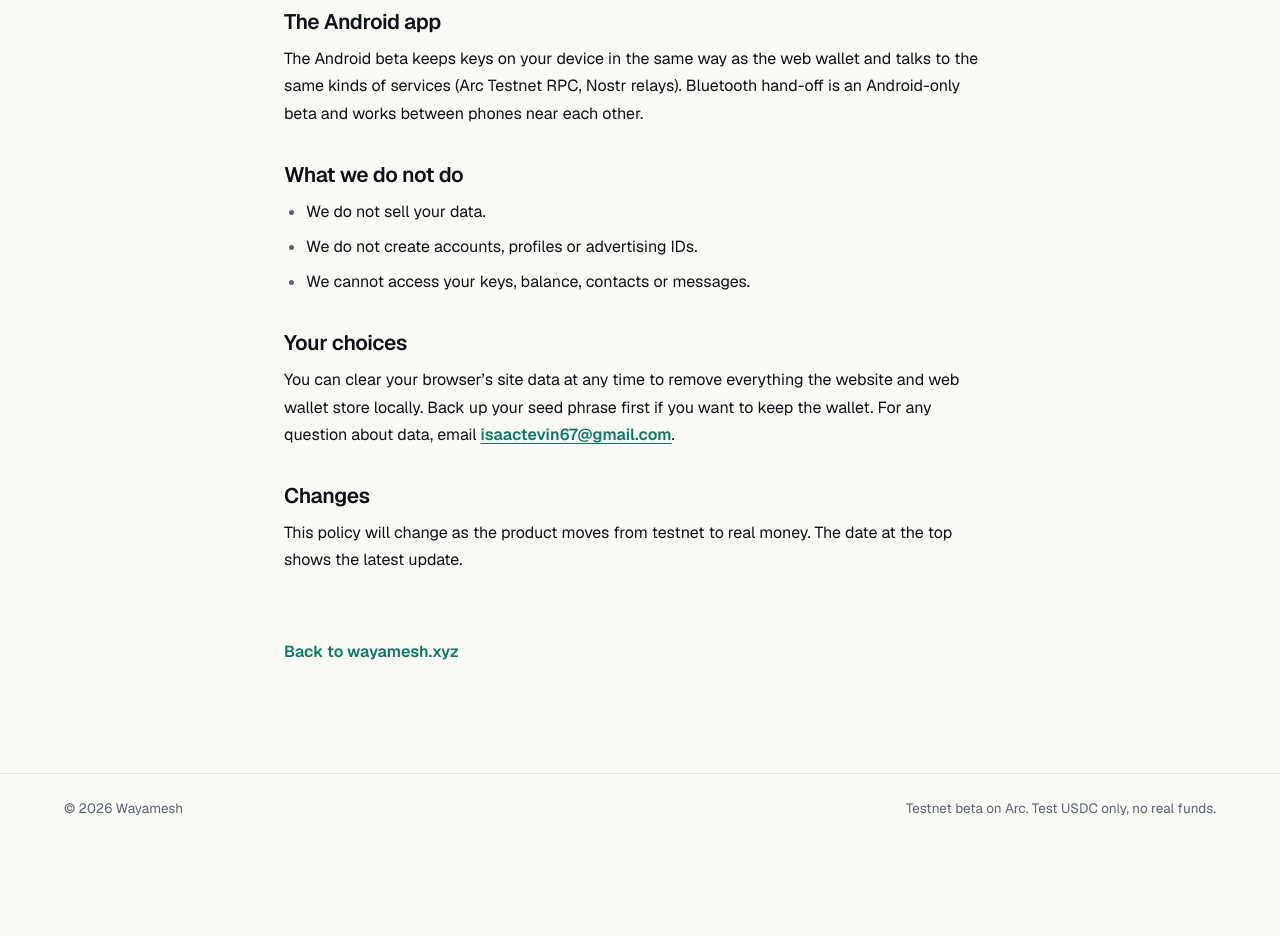
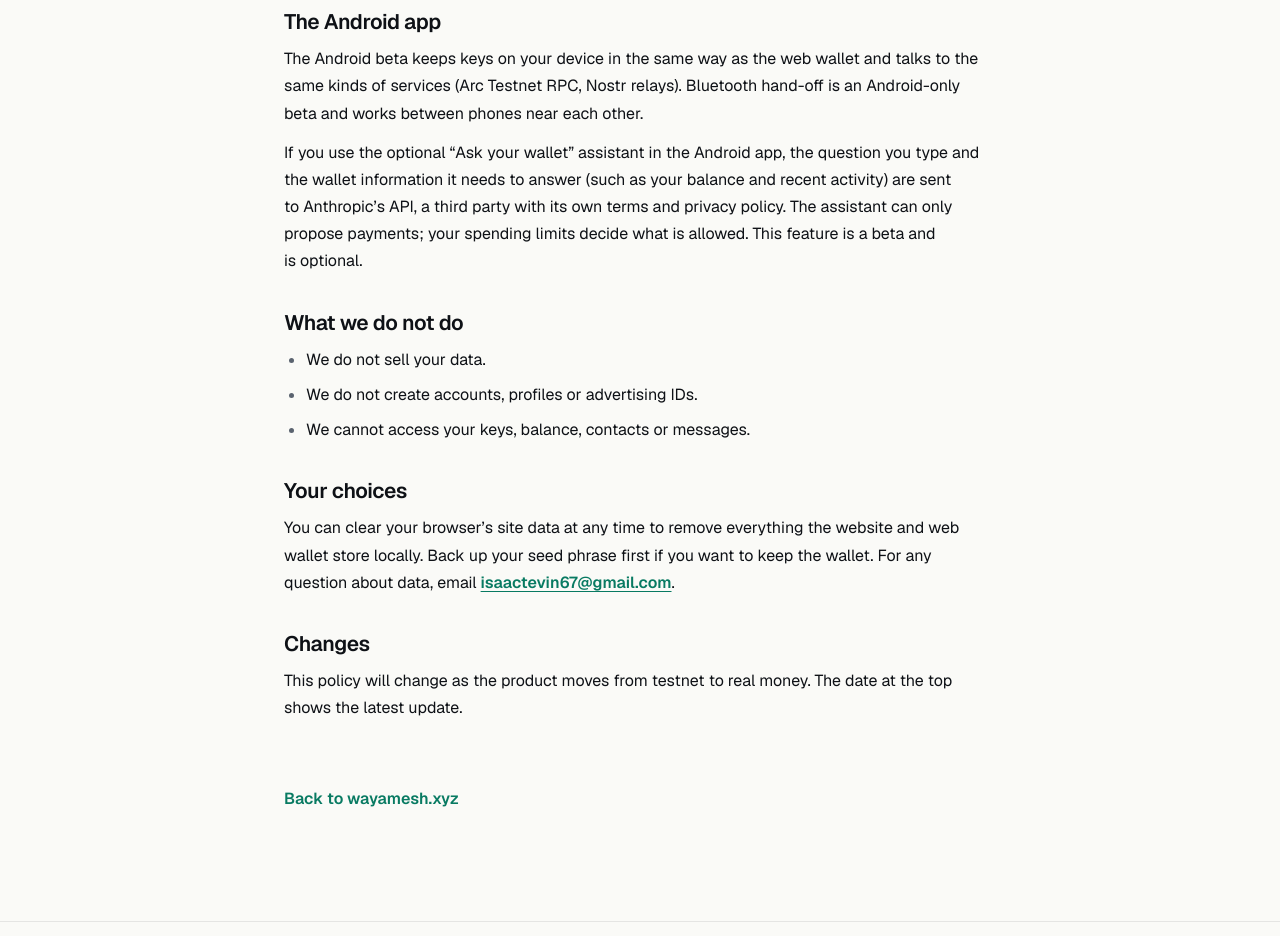
Before and after one commit to Tevin-Isaac/wayamesh, a Next.js app: page /privacy in a window 1280 px wide. Shown: the part 1680-2616 px from the top of the page. Before the commit the page ends 2523 px from the top, so only its background shows below. Built offline with nearby package versions, Linux system fonts and the light colour scheme.

Commit message:
Privacy: disclose the optional Ask your wallet assistant's third-party call

```diff
--- a/app/privacy/page.tsx
+++ b/app/privacy/page.tsx
@@ -50,6 +50,9 @@ export default function Privacy() {
       <p>
         The Android beta keeps keys on your device in the same way as the web wallet and talks to the same kinds of services (Arc Testnet RPC, Nostr relays). Bluetooth hand-off is an Android-only beta and works between phones near each other.
       </p>
+      <p>
+        If you use the optional &ldquo;Ask your wallet&rdquo; assistant in the Android app, the question you type and the wallet information it needs to answer (such as your balance and recent activity) are sent to Anthropic&rsquo;s API, a third party with its own terms and privacy policy. The assistant can only propose payments; your spending limits decide what is allowed. This feature is a beta and is optional.
+      </p>
 
       <h2>What we do not do</h2>
       <ul>
```
